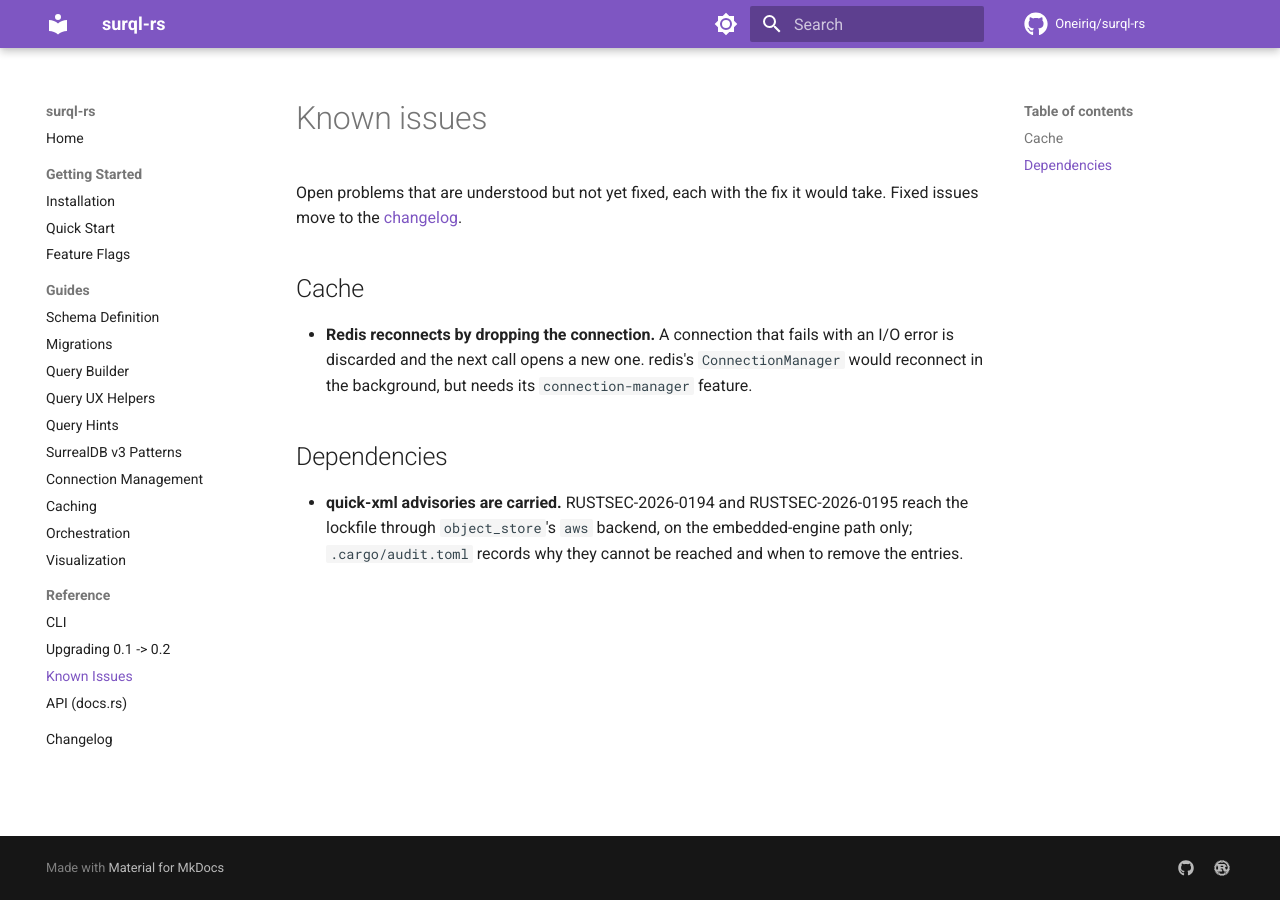
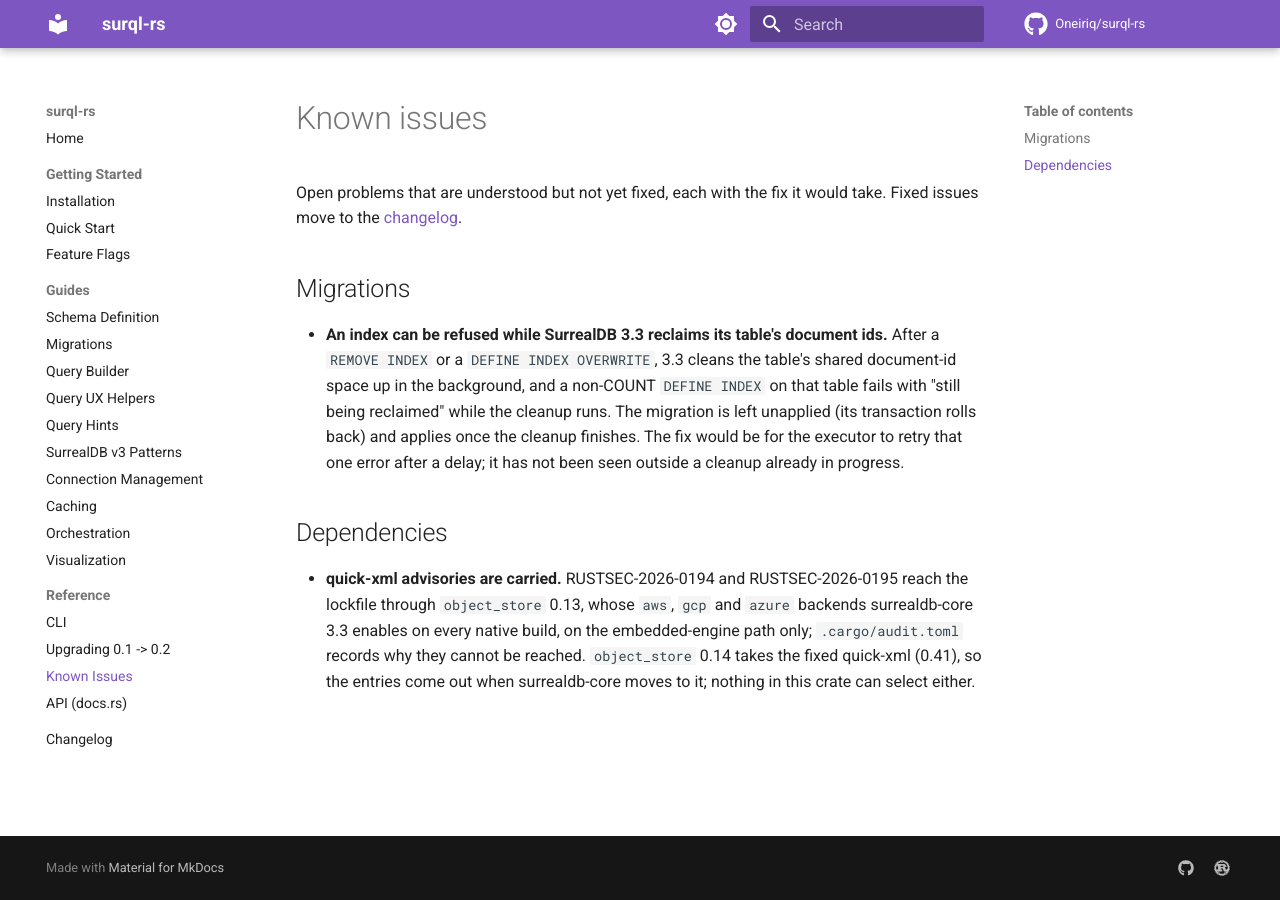
Before and after one commit to Oneiriq/surql-rs, an MkDocs documentation site: the page built from docs/known-issues.md, in a window 1280 px wide. Built offline with MkDocs 1.6.1 and Material for MkDocs 9.7.7, drawn with Linux system fonts in a browser that asks for light colours; comment, search, counter and statistics services are not loaded.

```diff
--- a/Cargo.toml
+++ b/Cargo.toml
@@ -122,7 +122,7 @@ surrealdb = { version = "3.1.5", default-features = false, features = ["protocol
 futures = { version = "0.3", optional = true }
 clap = { version = "4.5", features = ["derive"], optional = true }
 tracing-subscriber = { version = "0.3", features = ["env-filter"], optional = true }
-redis = { version = "1.2", features = ["tokio-comp"], optional = true }
+redis = { version = "1.2", features = ["tokio-comp", "connection-manager"], optional = true }
 async-trait = { version = "0.1", optional = true }
 dotenvy = { version = "0.15", optional = true }
 toml = { version = "1.1", optional = true }
--- a/docs/known-issues.md
+++ b/docs/known-issues.md
@@ -3,16 +3,23 @@
 Open problems that are understood but not yet fixed, each with the fix it
 would take. Fixed issues move to the [changelog](changelog.md).
 
-## Cache
+## Migrations
 
-- **Redis reconnects by dropping the connection.** A connection that
-  fails with an I/O error is discarded and the next call opens a new
-  one. redis's `ConnectionManager` would reconnect in the background, but
-  needs its `connection-manager` feature.
+- **An index can be refused while SurrealDB 3.3 reclaims its table's
+  document ids.** After a `REMOVE INDEX` or a `DEFINE INDEX OVERWRITE`,
+  3.3 cleans the table's shared document-id space up in the background,
+  and a non-COUNT `DEFINE INDEX` on that table fails with "still being
+  reclaimed" while the cleanup runs. The migration is left unapplied
+  (its transaction rolls back) and applies once the cleanup finishes.
+  The fix would be for the executor to retry that one error after a
+  delay; it has not been seen outside a cleanup already in progress.
 
 ## Dependencies
 
 - **quick-xml advisories are carried.** RUSTSEC-2026-0194 and
-  RUSTSEC-2026-0195 reach the lockfile through `object_store`'s `aws`
-  backend, on the embedded-engine path only; `.cargo/audit.toml` records
-  why they cannot be reached and when to remove the entries.
+  RUSTSEC-2026-0195 reach the lockfile through `object_store` 0.13, whose
+  `aws`, `gcp` and `azure` backends surrealdb-core 3.3 enables on every
+  native build, on the embedded-engine path only; `.cargo/audit.toml`
+  records why they cannot be reached. `object_store` 0.14 takes the fixed
+  quick-xml (0.41), so the entries come out when surrealdb-core moves to
+  it; nothing in this crate can select either.
```
Also changed, not shown: CHANGELOG.md (+6 -0 lines), docs/caching.md (+5 -2 lines), 3 other files.
